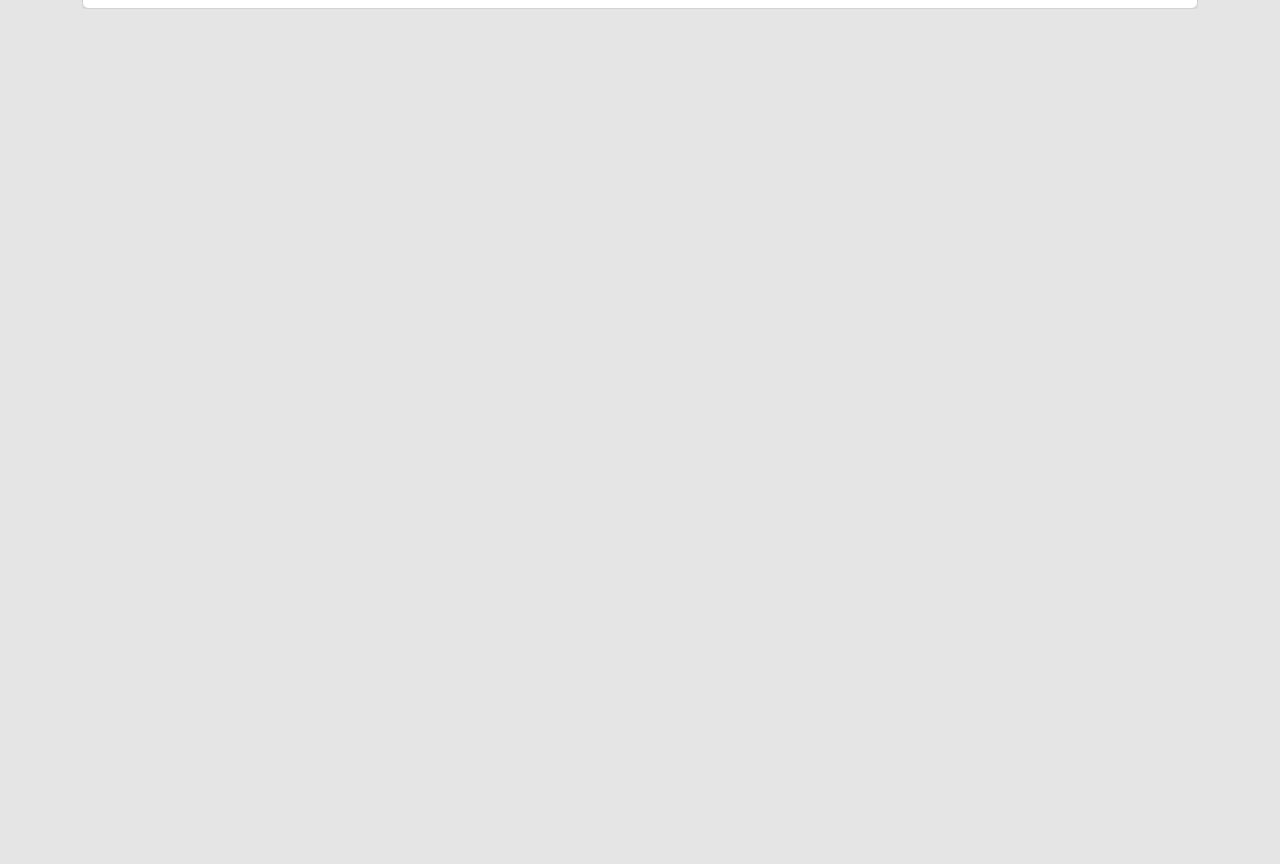
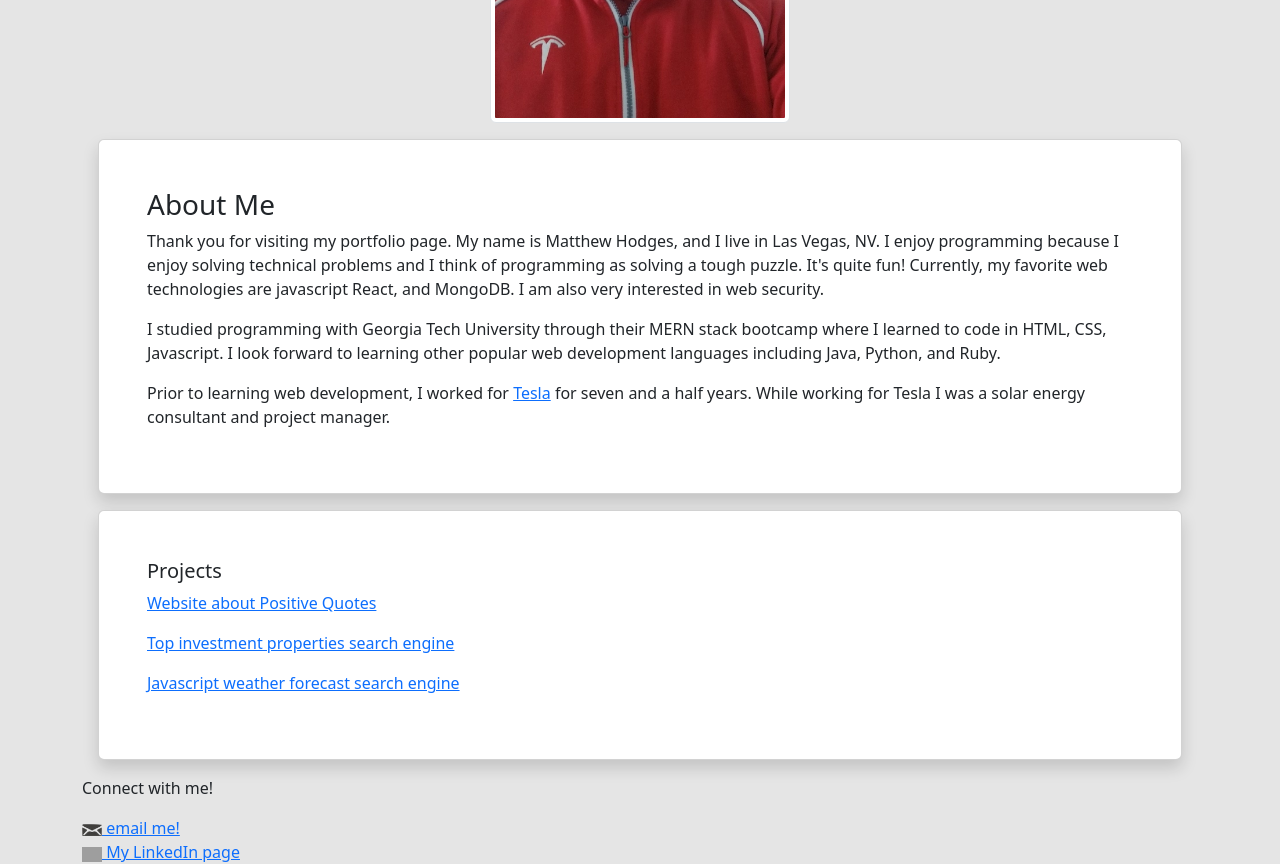
Before and after one commit to m-j-hodges/squirrely-octopus, a React (Create React App) app in the folder client/: page / in a window 1280 px wide. Shown: the part 560-1424 px from the top of the page. Before the commit the page ends 800 px from the top, so only its background shows below. Built offline with nearby package versions, Linux system fonts and the light colour scheme; grey boxes are pictures that could not be loaded.

Commit message:
added projects to splash page

```diff
--- a/client/package.json
+++ b/client/package.json
@@ -17,6 +17,7 @@
     "react-helmet": "^6.1.0",
     "react-helmet-async": "^1.3.0",
     "react-pdf": "^5.7.2",
+    "react-router": "^6.4.3",
     "react-router-dom": "^6.4.2",
     "react-scripts": "5.0.1",
     "web-vitals": "^2.1.4"
--- a/client/src/App.js
+++ b/client/src/App.js
@@ -15,6 +15,8 @@ import Certs from './components/certifications'
 
 
 function App() {
+
+
   return (
     <HelmetProvider>
     <Router>
@@ -22,7 +24,7 @@ function App() {
     <Routes>
     <Route
     path="/"
-    element={<Home />}/>
+    element={<About />}/>
     <Route
     path="/certs"
     element={<Certs />}
--- a/client/src/components/About.js
+++ b/client/src/components/About.js
@@ -14,11 +14,17 @@ function AboutMe() {
       <Header />
     <div> <img width="300px" className="img-thumbnail rounded mx-auto d-block" src={photo}/>
     </div>
-<div className="card p-5 m-3">
+<div className="card p-5 m-3 shadow">
     <h3> About Me</h3>
     <p>Thank you for visiting my portfolio page. My name is Matthew Hodges, and I live in Las Vegas, NV. I enjoy programming because I enjoy solving technical problems and I think of programming as solving a tough puzzle. It's quite fun! Currently, my favorite web technologies are javascript React, and MongoDB. I am also very interested in web security.</p>
     <p> I studied programming with Georgia Tech University through their MERN stack bootcamp where I learned to code in HTML, CSS, Javascript. I look forward to learning other popular web development languages including Java, Python, and Ruby.</p>
     <p> Prior to learning web development, I worked for <a href="https://www.tesla.com">Tesla</a> for seven and a half years. While working for Tesla I was a solar energy consultant and project manager.</p>
+</div>
+<div className="card p-5 m-3 shadow">
+  <h5> Projects </h5>
+  <a href='https://positive-thoughts-9-28-2022.herokuapp.com'><p> Website about Positive Quotes </p> </a>
+  <a href='https://real-estate-top-5.herokuapp.com'><p> Top investment properties search engine </p></a>
+  <a href='https://m-j-hodges.github.io/Weather-Search-engine/'><p>Javascript weather forecast search engine</p></a>
 </div>
 
 <Footer />
--- a/client/src/components/Portfolio.js
+++ b/client/src/components/Portfolio.js
@@ -5,8 +5,12 @@ import Footer from './footer'
 import axios from 'axios';
 import {useEffect, useState} from 'react'
 import Contact from './Contact';
+import {useNavigate } from 'react-router-dom'
 
 function Portfolio() {
+const navigate = useNavigate()
+
+const refreshPage = () => navigate(0)
 
 const [imgUrl0, setImgUrl0] = useState('')
 const [imgUrl1, setImgUrl1] = useState('')
@@ -46,12 +50,12 @@ const [imgUrl5, setImgUrl5] = useState('')
 
 
 let cardInfo = [
+  {cardLink: 'https://positive-thoughts-9-28-2022.herokuapp.com', cardTitle: 'React App where you can see positive quotes', source:'/api/getImage'},
+  {cardLink: 'https://real-estate-top-5.herokuapp.com', cardTitle: 'Web App where you can search for Top real estate investment properties', source:'/api/getImage'},
+  {cardLink: 'https://m-j-hodges.github.io/Weather-Search-engine/', cardTitle: 'Weather search website using Javascript', source:'/api/getImage'},
   {cardLink: 'https://m-j-hodges.github.io/Programming_Quiz/', cardTitle: 'Programming Quiz using Javascript', source: '/api/getImage'},
   {cardLink: 'https://m-j-hodges.github.io/password_generator/', cardTitle: 'Password generator using Javascript', source:'/api/getImage'},
-  {cardLink: 'https://real-estate-top-5.herokuapp.com', cardTitle: 'Web App where you can search for Top real estate investment properties', source:'/api/getImage'},
-  {cardLink: 'https://m-j-hodges.github.io/Weather-Search-engine/', cardTitle: 'Weather search website using Javascript', source:'/api/getImage'},
-  {cardLink: '#', cardTitle: 'README generator using Node.js', source:''},
-  {cardLink: 'https://positive-thoughts-9-28-2022.herokuapp.com', cardTitle: 'React App where you can see positive quotes', source:'/api/getImage'},
+  {cardLink: 'https://github.com/m-j-hodges/Readme_Generator', cardText: 'This is programmed in Node.js, so there is no webpage', cardTitle: 'README generator using Node.js', source:''}
 ]
 
 
@@ -68,7 +72,7 @@ let cardInfo = [
   <img src='/api/getImage' className="card-img-top" alt="..." />
   <div className="card-body">
     <h5 className="card-title">{card.cardTitle}</h5>
-    <p className="card-text">{card.cardLink}</p>
+    <p className="card-text">{card.cardText || card.cardLink}</p>
     <a href={card.cardLink} className="btn btn-primary d-flex justify-content-center">View project</a>
   </div>
 </div>))}
```
Also changed, not shown: 1 other file (tests, documents, lock files or other folders).
